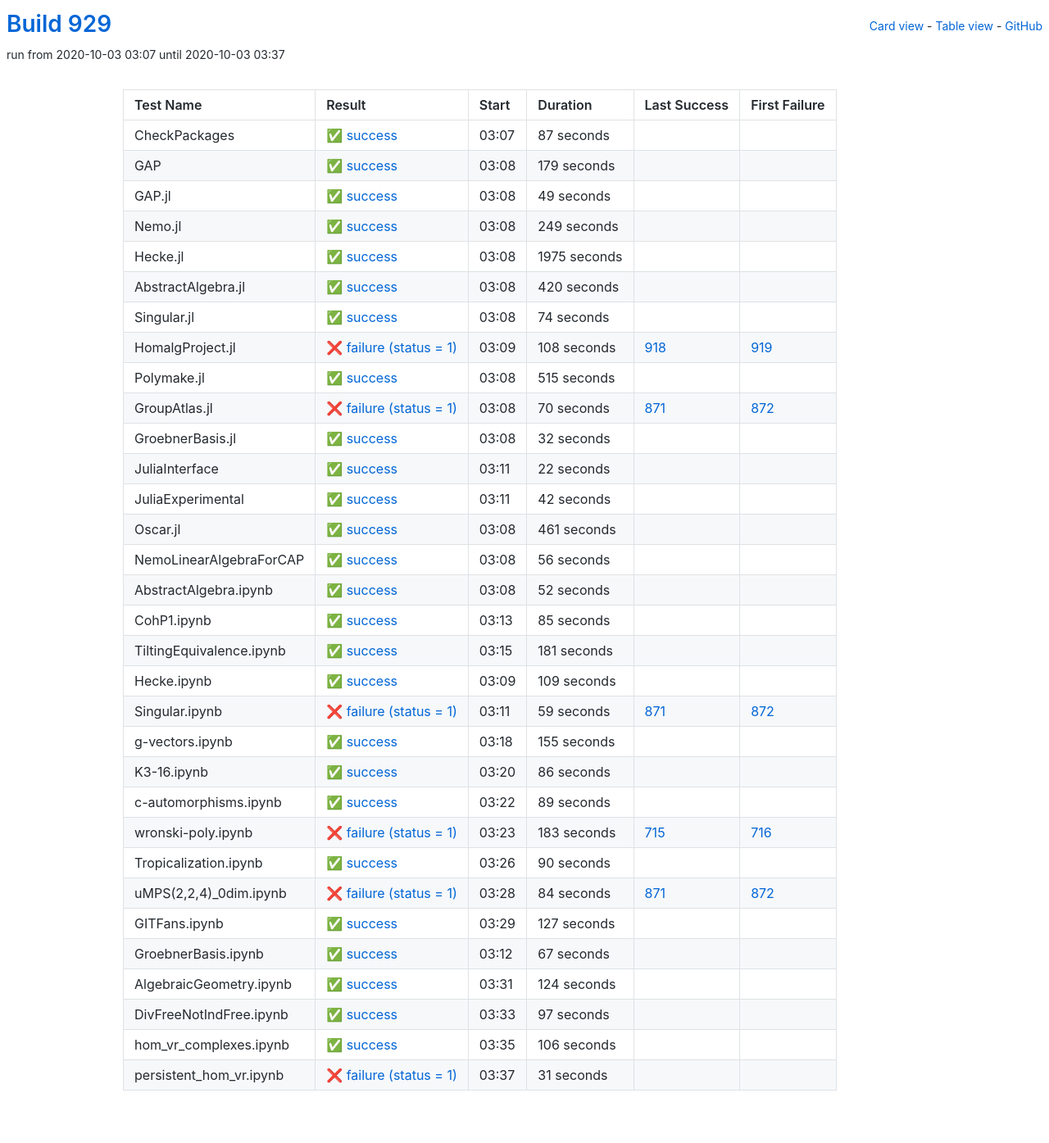
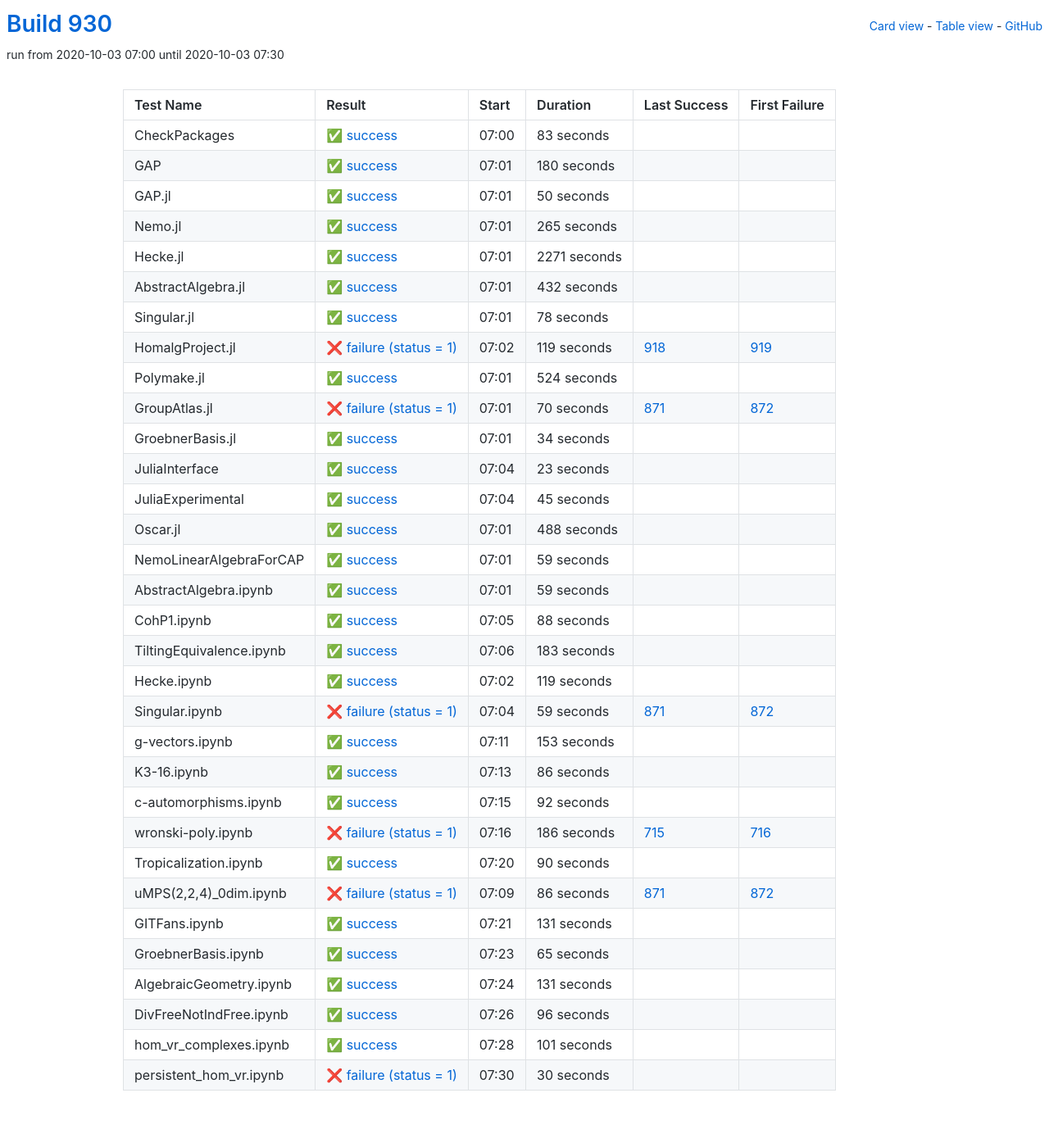
Before and after one commit to oscar-system/oscar-ci-status-stable, a Jekyll site: the page built from table.html, in a window 1280 px wide. Shown: the whole page at 82% size. Built offline with Jekyll 4.4.1, drawn with Linux system fonts in a browser that asks for light colours.

Commit message:
Build #930

```diff
--- a/_data/ci.yml
+++ b/_data/ci.yml
@@ -1,6 +1,6 @@
 ---
-build: 929
-build_url: https://oscarci.mathematik.uni-kl.de/job/oscar-stable/929/
+build: 930
+build_url: https://oscarci.mathematik.uni-kl.de/job/oscar-stable/930/
 job: oscar-stable
 organization: oscar-system
 repo: oscar-ci-status-stable
@@ -8,116 +8,116 @@ repourl: https://github.com/oscar-system/oscar-ci-status-stable
 tests:
 - name: CheckPackages
   id: checkpackages
-  log: https://oscarci.mathematik.uni-kl.de/job/oscar-stable/929/artifact/logs/build-929/CheckPackages.log
-  start: 2020-10-03 03:07
+  log: https://oscarci.mathematik.uni-kl.de/job/oscar-stable/930/artifact/logs/build-930/CheckPackages.log
+  start: 2020-10-03 07:00
   success: true
   exitcode: 0
   status: success
-  duration: 87
+  duration: 83
   last_success: false
   last_success_url:
   first_failure: false
   first_failure_url:
 - name: GAP
   id: gap
-  log: https://oscarci.mathematik.uni-kl.de/job/oscar-stable/929/artifact/logs/build-929/GAP.log
-  start: 2020-10-03 03:08
+  log: https://oscarci.mathematik.uni-kl.de/job/oscar-stable/930/artifact/logs/build-930/GAP.log
+  start: 2020-10-03 07:01
   success: true
   exitcode: 0
   status: success
-  duration: 179
+  duration: 180
   last_success: false
   last_success_url:
   first_failure: false
   first_failure_url:
 - name: GAP.jl
   id: gap-jl
-  log: https://oscarci.mathematik.uni-kl.de/job/oscar-stable/929/artifact/logs/build-929/GAP.jl.log
-  start: 2020-10-03 03:08
+  log: https://oscarci.mathematik.uni-kl.de/job/oscar-stable/930/artifact/logs/build-930/GAP.jl.log
+  start: 2020-10-03 07:01
   success: true
   exitcode: 0
   status: success
-  duration: 49
+  duration: 50
   last_success: false
   last_success_url:
   first_failure: false
   first_failure_url:
 - name: Nemo.jl
   id: nemo-jl
-  log: https://oscarci.mathematik.uni-kl.de/job/oscar-stable/929/artifact/logs/build-929/Nemo.jl.log
-  start: 2020-10-03 03:08
+  log: https://oscarci.mathematik.uni-kl.de/job/oscar-stable/930/artifact/logs/build-930/Nemo.jl.log
+  start: 2020-10-03 07:01
   success: true
   exitcode: 0
   status: success
-  duration: 249
+  duration: 265
   last_success: false
   last_success_url:
   first_failure: false
   first_failure_url:
 - name: Hecke.jl
   id: hecke-jl
-  log: https://oscarci.mathematik.uni-kl.de/job/oscar-stable/929/artifact/logs/build-929/Hecke.jl.log
-  start: 2020-10-03 03:08
+  log: https://oscarci.mathematik.uni-kl.de/job/oscar-stable/930/artifact/logs/build-930/Hecke.jl.log
+  start: 2020-10-03 07:01
   success: true
   exitcode: 0
   status: success
-  duration: 1975
+  duration: 2271
   last_success: false
   last_success_url:
   first_failure: false
   first_failure_url:
 - name: AbstractAlgebra.jl
   id: abstractalgebra-jl
-  log: https://oscarci.mathematik.uni-kl.de/job/oscar-stable/929/artifact/logs/build-929/AbstractAlgebra.jl.log
-  start: 2020-10-03 03:08
+  log: https://oscarci.mathematik.uni-kl.de/job/oscar-stable/930/artifact/logs/build-930/AbstractAlgebra.jl.log
+  start: 2020-10-03 07:01
   success: true
   exitcode: 0
   status: success
-  duration: 420
+  duration: 432
   last_success: false
   last_success_url:
   first_failure: false
   first_failure_url:
 - name: Singular.jl
   id: singular-jl
-  log: https://oscarci.mathematik.uni-kl.de/job/oscar-stable/929/artifact/logs/build-929/Singular.jl.log
-  start: 2020-10-03 03:08
+  log: https://oscarci.mathematik.uni-kl.de/job/oscar-stable/930/artifact/logs/build-930/Singular.jl.log
+  start: 2020-10-03 07:01
   success: true
   exitcode: 0
   status: success
-  duration: 74
+  duration: 78
   last_success: false
   last_success_url:
   first_failure: false
   first_failure_url:
 - name: HomalgProject.jl
   id: homalgproject-jl
-  log: https://oscarci.mathematik.uni-kl.de/job/oscar-stable/929/artifact/logs/build-929/HomalgProject.jl.log
-  start: 2020-10-03 03:09
+  log: https://oscarci.mathematik.uni-kl.de/job/oscar-stable/930/artifact/logs/build-930/HomalgProject.jl.log
+  start: 2020-10-03 07:02
   success: false
   exitcode: 1
   status: failure
-  duration: 108
+  duration: 119
   last_success: 918
   last_success_url: https://oscarci.mathematik.uni-kl.de/job/oscar-stable/918/
   first_failure: 919
   first_failure_url: https://oscarci.mathematik.uni-kl.de/job/oscar-stable/919/
 - name: Polymake.jl
   id: polymake-jl
-  log: https://oscarci.mathematik.uni-kl.de/job/oscar-stable/929/artifact/logs/build-929/Polymake.jl.log
-  start: 2020-10-03 03:08
+  log: https://oscarci.mathematik.uni-kl.de/job/oscar-stable/930/artifact/logs/build-930/Polymake.jl.log
+  start: 2020-10-03 07:01
   success: true
   exitcode: 0
   status: success
-  duration: 515
+  duration: 524
   last_success: false
   last_success_url:
   first_failure: false
   first_failure_url:
 - name: GroupAtlas.jl
   id: groupatlas-jl
-  log: https://oscarci.mathematik.uni-kl.de/job/oscar-stable/929/artifact/logs/build-929/GroupAtlas.jl.log
-  start: 2020-10-03 03:08
+  log: https://oscarci.mathematik.uni-kl.de/job/oscar-stable/930/artifact/logs/build-930/GroupAtlas.jl.log
+  start: 2020-10-03 07:01
   success: false
   exitcode: 1
   status: failure
@@ -128,116 +128,116 @@ tests:
   first_failure_url: https://oscarci.mathematik.uni-kl.de/job/oscar-stable/872/
 - name: GroebnerBasis.jl
   id: groebnerbasis-jl
-  log: https://oscarci.mathematik.uni-kl.de/job/oscar-stable/929/artifact/logs/build-929/GroebnerBasis.jl.log
-  start: 2020-10-03 03:08
+  log: https://oscarci.mathematik.uni-kl.de/job/oscar-stable/930/artifact/logs/build-930/GroebnerBasis.jl.log
+  start: 2020-10-03 07:01
   success: true
   exitcode: 0
   status: success
-  duration: 32
+  duration: 34
   last_success: false
   last_success_url:
   first_failure: false
   first_failure_url:
 - name: JuliaInterface
   id: juliainterface
-  log: https://oscarci.mathematik.uni-kl.de/job/oscar-stable/929/artifact/logs/build-929/JuliaInterface.log
-  start: 2020-10-03 03:11
+  log: https://oscarci.mathematik.uni-kl.de/job/oscar-stable/930/artifact/logs/build-930/JuliaInterface.log
+  start: 2020-10-03 07:04
   success: true
   exitcode: 0
   status: success
-  duration: 22
+  duration: 23
   last_success: false
   last_success_url:
   first_failure: false
   first_failure_url:
 - name: JuliaExperimental
   id: juliaexperimental
-  log: https://oscarci.mathematik.uni-kl.de/job/oscar-stable/929/artifact/logs/build-929/JuliaExperimental.log
-  start: 2020-10-03 03:11
+  log: https://oscarci.mathematik.uni-kl.de/job/oscar-stable/930/artifact/logs/build-930/JuliaExperimental.log
+  start: 2020-10-03 07:04
   success: true
   exitcode: 0
   status: success
-  duration: 42
+  duration: 45
   last_success: false
   last_success_url:
   first_failure: false
   first_failure_url:
 - name: Oscar.jl
   id: oscar-jl
-  log: https://oscarci.mathematik.uni-kl.de/job/oscar-stable/929/artifact/logs/build-929/Oscar.jl.log
-  start: 2020-10-03 03:08
+  log: https://oscarci.mathematik.uni-kl.de/job/oscar-stable/930/artifact/logs/build-930/Oscar.jl.log
+  start: 2020-10-03 07:01
   success: true
   exitcode: 0
   status: success
-  duration: 461
+  duration: 488
   last_success: false
   last_success_url:
   first_failure: false
   first_failure_url:
 - name: NemoLinearAlgebraForCAP
   id: nemolinearalgebraforcap
-  log: https://oscarci.mathematik.uni-kl.de/job/oscar-stable/929/artifact/logs/build-929/NemoLinearAlgebraForCAP.log
-  start: 2020-10-03 03:08
+  log: https://oscarci.mathematik.uni-kl.de/job/oscar-stable/930/artifact/logs/build-930/NemoLinearAlgebraForCAP.log
+  start: 2020-10-03 07:01
   success: true
   exitcode: 0
   status: success
-  duration: 56
+  duration: 59
   last_success: false
   last_success_url:
   first_failure: false
   first_failure_url:
 - name: AbstractAlgebra.ipynb
   id: abstractalgebra-ipynb
-  log: https://oscarci.mathematik.uni-kl.de/job/oscar-stable/929/artifact/logs/build-929/AbstractAlgebra.ipynb.log
-  start: 2020-10-03 03:08
+  log: https://oscarci.mathematik.uni-kl.de/job/oscar-stable/930/artifact/logs/build-930/AbstractAlgebra.ipynb.log
+  start: 2020-10-03 07:01
   success: true
   exitcode: 0
   status: success
-  duration: 52
+  duration: 59
   last_success: false
   last_success_url:
   first_failure: false
   first_failure_url:
 - name: CohP1.ipynb
   id: cohp1-ipynb
-  log: https://oscarci.mathematik.uni-kl.de/job/oscar-stable/929/artifact/logs/build-929/CohP1.ipynb.log
-  start: 2020-10-03 03:13
+  log: https://oscarci.mathematik.uni-kl.de/job/oscar-stable/930/artifact/logs/build-930/CohP1.ipynb.log
+  start: 2020-10-03 07:05
   success: true
   exitcode: 0
   status: success
-  duration: 85
+  duration: 88
   last_success: false
   last_success_url:
   first_failure: false
   first_failure_url:
 - name: TiltingEquivalence.ipynb
   id: tiltingequivalence-ipynb
-  log: https://oscarci.mathematik.uni-kl.de/job/oscar-stable/929/artifact/logs/build-929/TiltingEquivalence.ipynb.log
-  start: 2020-10-03 03:15
+  log: https://oscarci.mathematik.uni-kl.de/job/oscar-stable/930/artifact/logs/build-930/TiltingEquivalence.ipynb.log
+  start: 2020-10-03 07:06
   success: true
   exitcode: 0
   status: success
-  duration: 181
+  duration: 183
   last_success: false
   last_success_url:
   first_failure: false
   first_failure_url:
 - name: Hecke.ipynb
   id: hecke-ipynb
-  log: https://oscarci.mathematik.uni-kl.de/job/oscar-stable/929/artifact/logs/build-929/Hecke.ipynb.log
-  start: 2020-10-03 03:09
+  log: https://oscarci.mathematik.uni-kl.de/job/oscar-stable/930/artifact/logs/build-930/Hecke.ipynb.log
+  start: 2020-10-03 07:02
   success: true
   exitcode: 0
   status: success
-  duration: 109
+  duration: 119
   last_success: false
   last_success_url:
   first_failure: false
   first_failure_url:
 - name: Singular.ipynb
   id: singular-ipynb
-  log: https://oscarci.mathematik.uni-kl.de/job/oscar-stable/929/artifact/logs/build-929/Singular.ipynb.log
-  start: 2020-10-03 03:11
+  log: https://oscarci.mathematik.uni-kl.de/job/oscar-stable/930/artifact/logs/build-930/Singular.ipynb.log
+  start: 2020-10-03 07:04
   success: false
   exitcode: 1
   status: failure
@@ -248,20 +248,20 @@ tests:
   first_failure_url: https://oscarci.mathematik.uni-kl.de/job/oscar-stable/872/
 - name: g-vectors.ipynb
   id: g-vectors-ipynb
-  log: https://oscarci.mathematik.uni-kl.de/job/oscar-stable/929/artifact/logs/build-929/g-vectors.ipynb.log
-  start: 2020-10-03 03:18
+  log: https://oscarci.mathematik.uni-kl.de/job/oscar-stable/930/artifact/logs/build-930/g-vectors.ipynb.log
+  start: 2020-10-03 07:11
   success: true
   exitcode: 0
   status: success
-  duration: 155
+  duration: 153
   last_success: false
   last_success_url:
   first_failure: false
   first_failure_url:
 - name: K3-16.ipynb
   id: k3-16-ipynb
-  log: https://oscarci.mathematik.uni-kl.de/job/oscar-stable/929/artifact/logs/build-929/K3-16.ipynb.log
-  start: 2020-10-03 03:20
+  log: https://oscarci.mathematik.uni-kl.de/job/oscar-stable/930/artifact/logs/build-930/K3-16.ipynb.log
+  start: 2020-10-03 07:13
   success: true
   exitcode: 0
   status: success
@@ -272,32 +272,32 @@ tests:
   first_failure_url:
 - name: c-automorphisms.ipynb
   id: c-automorphisms-ipynb
-  log: https://oscarci.mathematik.uni-kl.de/job/oscar-stable/929/artifact/logs/build-929/c-automorphisms.ipynb.log
-  start: 2020-10-03 03:22
+  log: https://oscarci.mathematik.uni-kl.de/job/oscar-stable/930/artifact/logs/build-930/c-automorphisms.ipynb.log
+  start: 2020-10-03 07:15
   success: true
   exitcode: 0
   status: success
-  duration: 89
+  duration: 92
   last_success: false
   last_success_url:
   first_failure: false
   first_failure_url:
 - name: wronski-poly.ipynb
   id: wronski-poly-ipynb
-  log: https://oscarci.mathematik.uni-kl.de/job/oscar-stable/929/artifact/logs/build-929/wronski-poly.ipynb.log
-  start: 2020-10-03 03:23
+  log: https://oscarci.mathematik.uni-kl.de/job/oscar-stable/930/artifact/logs/build-930/wronski-poly.ipynb.log
+  start: 2020-10-03 07:16
   success: false
   exitcode: 1
   status: failure
-  duration: 183
+  duration: 186
   last_success: 715
   last_success_url: https://oscarci.mathematik.uni-kl.de/job/oscar-stable/715/
   first_failure: 716
   first_failure_url: https://oscarci.mathematik.uni-kl.de/job/oscar-stable/716/
 - name: Tropicalization.ipynb
   id: tropicalization-ipynb
-  log: https://oscarci.mathematik.uni-kl.de/job/oscar-stable/929/artifact/logs/build-929/Tropicalization.ipynb.log
-  start: 2020-10-03 03:26
+  log: https://oscarci.mathematik.uni-kl.de/job/oscar-stable/930/artifact/logs/build-930/Tropicalization.ipynb.log
+  start: 2020-10-03 07:20
   success: true
   exitcode: 0
   status: success
@@ -308,84 +308,84 @@ tests:
   first_failure_url:
 - name: uMPS(2,2,4)_0dim.ipynb
   id: umps-2-2-4-0dim-ipynb
-  log: https://oscarci.mathematik.uni-kl.de/job/oscar-stable/929/artifact/logs/build-929/uMPS-2-2-4-_0dim.ipynb.log
-  start: 2020-10-03 03:28
+  log: https://oscarci.mathematik.uni-kl.de/job/oscar-stable/930/artifact/logs/build-930/uMPS-2-2-4-_0dim.ipynb.log
+  start: 2020-10-03 07:09
   success: false
   exitcode: 1
   status: failure
-  duration: 84
+  duration: 86
   last_success: 871
   last_success_url: https://oscarci.mathematik.uni-kl.de/job/oscar-stable/871/
   first_failure: 872
   first_failure_url: https://oscarci.mathematik.uni-kl.de/job/oscar-stable/872/
 - name: GITFans.ipynb
   id: gitfans-ipynb
-  log: https://oscarci.mathematik.uni-kl.de/job/oscar-stable/929/artifact/logs/build-929/GITFans.ipynb.log
-  start: 2020-10-03 03:29
+  log: https://oscarci.mathematik.uni-kl.de/job/oscar-stable/930/artifact/logs/build-930/GITFans.ipynb.log
+  start: 2020-10-03 07:21
   success: true
   exitcode: 0
   status: success
-  duration: 127
+  duration: 131
   last_success: false
   last_success_url:
   first_failure: false
   first_failure_url:
 - name: GroebnerBasis.ipynb
   id: groebnerbasis-ipynb
-  log: https://oscarci.mathematik.uni-kl.de/job/oscar-stable/929/artifact/logs/build-929/GroebnerBasis.ipynb.log
-  start: 2020-10-03 03:12
+  log: https://oscarci.mathematik.uni-kl.de/job/oscar-stable/930/artifact/logs/build-930/GroebnerBasis.ipynb.log
+  start: 2020-10-03 07:23
   success: true
   exitcode: 0
   status: success
-  duration: 67
+  duration: 65
   last_success: false
   last_success_url:
   first_failure: false
   first_failure_url:
 - name: AlgebraicGeometry.ipynb
   id: algebraicgeometry-ipynb
-  log: https://oscarci.mathematik.uni-kl.de/job/oscar-stable/929/artifact/logs/build-929/AlgebraicGeometry.ipynb.log
-  start: 2020-10-03 03:31
+  log: https://oscarci.mathematik.uni-kl.de/job/oscar-stable/930/artifact/logs/build-930/AlgebraicGeometry.ipynb.log
+  start: 2020-10-03 07:24
   success: true
   exitcode: 0
   status: success
-  duration: 124
+  duration: 131
   last_success: false
   last_success_url:
   first_failure: false
   first_failure_url:
 - name: DivFreeNotIndFree.ipynb
   id: divfreenotindfree-ipynb
-  log: https://oscarci.mathematik.uni-kl.de/job/oscar-stable/929/artifact/logs/build-929/DivFreeNotIndFree.ipynb.log
-  start: 2020-10-03 03:33
+  log: https://oscarci.mathematik.uni-kl.de/job/oscar-stable/930/artifact/logs/build-930/DivFreeNotIndFree.ipynb.log
+  start: 2020-10-03 07:26
   success: true
   exitcode: 0
   status: success
-  duration: 97
+  duration: 96
   last_success: false
   last_success_url:
   first_failure: false
   first_failure_url:
 - name: hom_vr_complexes.ipynb
   id: hom-vr-complexes-ipynb
-  log: https://oscarci.mathematik.uni-kl.de/job/oscar-stable/929/artifact/logs/build-929/hom_vr_complexes.ipynb.log
-  start: 2020-10-03 03:35
+  log: https://oscarci.mathematik.uni-kl.de/job/oscar-stable/930/artifact/logs/build-930/hom_vr_complexes.ipynb.log
+  start: 2020-10-03 07:28
   success: true
   exitcode: 0
   status: success
-  duration: 106
+  duration: 101
   last_success: false
   last_success_url:
   first_failure: false
   first_failure_url:
 - name: persistent_hom_vr.ipynb
   id: persistent-hom-vr-ipynb
-  log: https://oscarci.mathematik.uni-kl.de/job/oscar-stable/929/artifact/logs/build-929/persistent_hom_vr.ipynb.log
-  start: 2020-10-03 03:37
+  log: https://oscarci.mathematik.uni-kl.de/job/oscar-stable/930/artifact/logs/build-930/persistent_hom_vr.ipynb.log
+  start: 2020-10-03 07:30
   success: false
   exitcode: 1
   status: failure
-  duration: 31
+  duration: 30
   last_success: false
   last_success_url:
   first_failure: false
```
Also changed, not shown: README.md.
